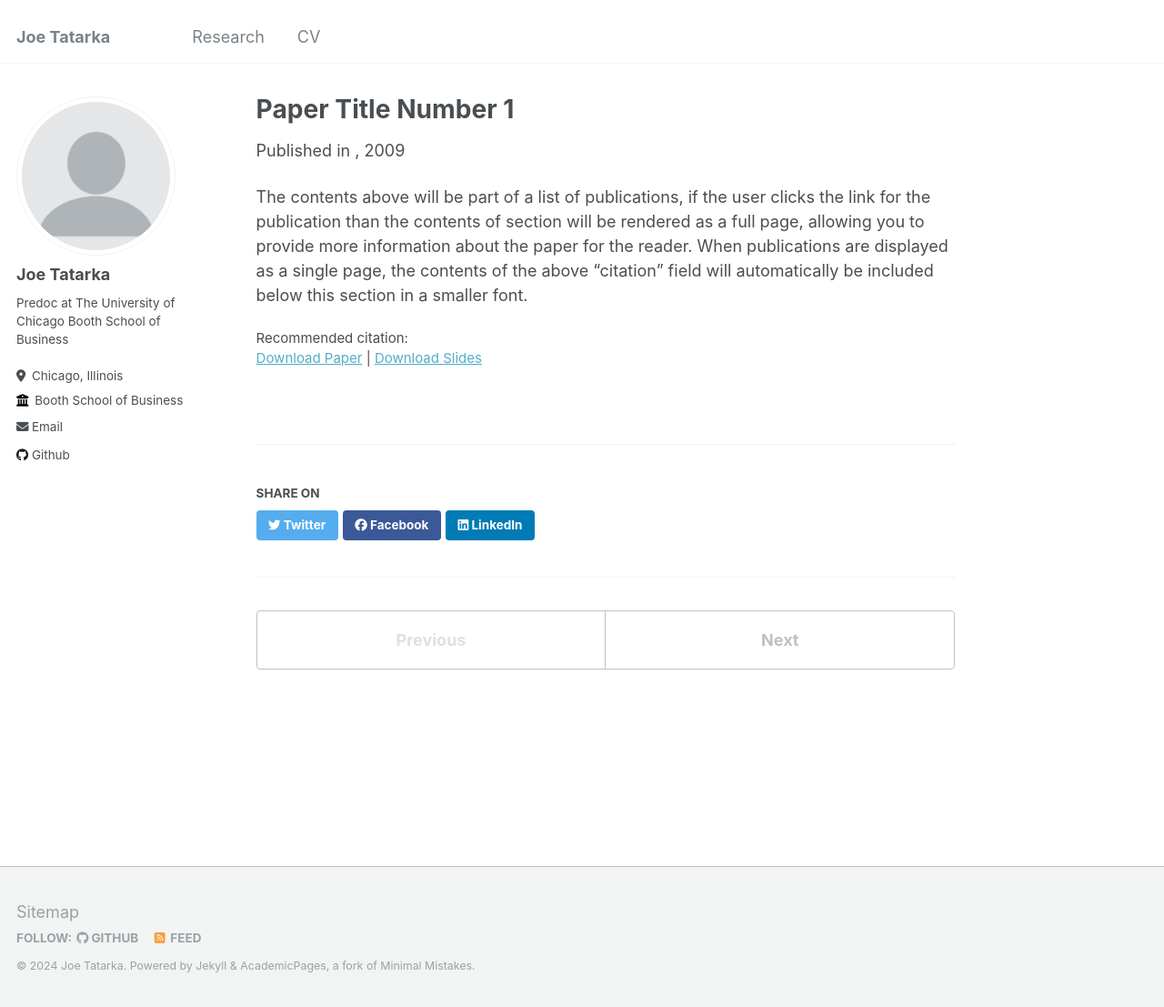
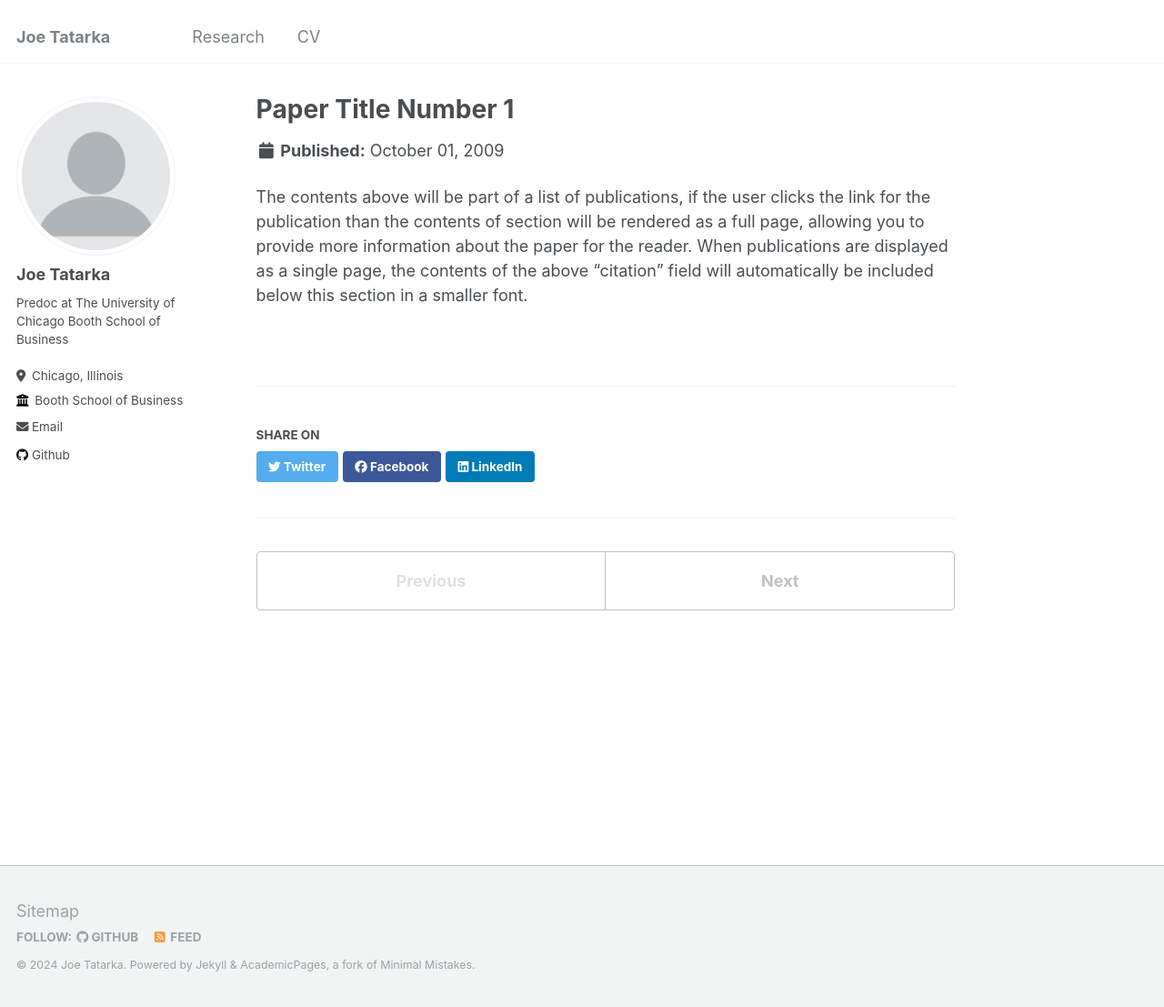
Before and after one commit to JoeTatarka/JoeTatarka.github.io, a Jekyll site: the page built from _publications/2009-10-01-paper-title-number-1.md, in a window 1280 px wide and 1107 px high. Shown: the whole window at 91% size. Built offline with Jekyll 4.4.1, drawn with Linux system fonts in a browser that asks for light colours; part of the change alters nothing that is shown.

Commit message:
Update 2009-10-01-paper-title-number-1.md

```diff
--- a/_publications/2009-10-01-paper-title-number-1.md
+++ b/_publications/2009-10-01-paper-title-number-1.md
@@ -4,10 +4,7 @@ collection: publications
 permalink: /publication/2009-10-01-paper-title-number-1
 excerpt: 'This paper is about the number 1. The number 2 is left for future work.'
 date: 2009-10-01
-venue: ''
-slidesurl: ''
 paperurl: 'http://academicpages.github.io/files/paper1.pdf'
-citation: ''
 ---
 
 The contents above will be part of a list of publications, if the user clicks the link for the publication than the contents of section will be rendered as a full page, allowing you to provide more information about the paper for the reader. When publications are displayed as a single page, the contents of the above "citation" field will automatically be included below this section in a smaller font.
```
